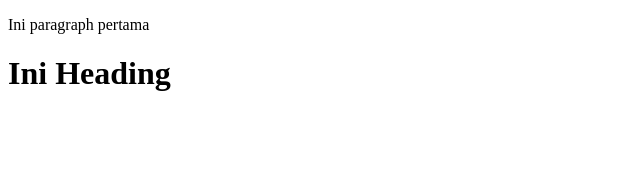
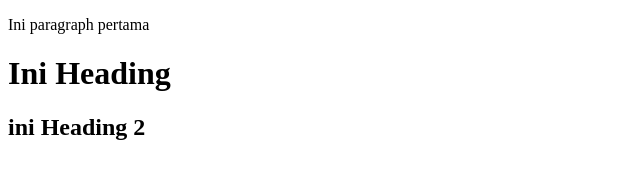
Before and after one commit to Alamnzr123/BelajarGit, a plain HTML site: page index.html in a window 1280 px wide. Shown: the whole page, without its empty margins (0-640 px from the left). Drawn offline with Linux system fonts and the light colour scheme.

Commit message:
add heading2

```diff
--- a/index.html
+++ b/index.html
@@ -10,6 +10,7 @@
 <body>
     <p>Ini paragraph pertama</p>
     <h1>Ini Heading</h1>
+    <h2>ini Heading 2</h2>
 
 </body>
 
```
